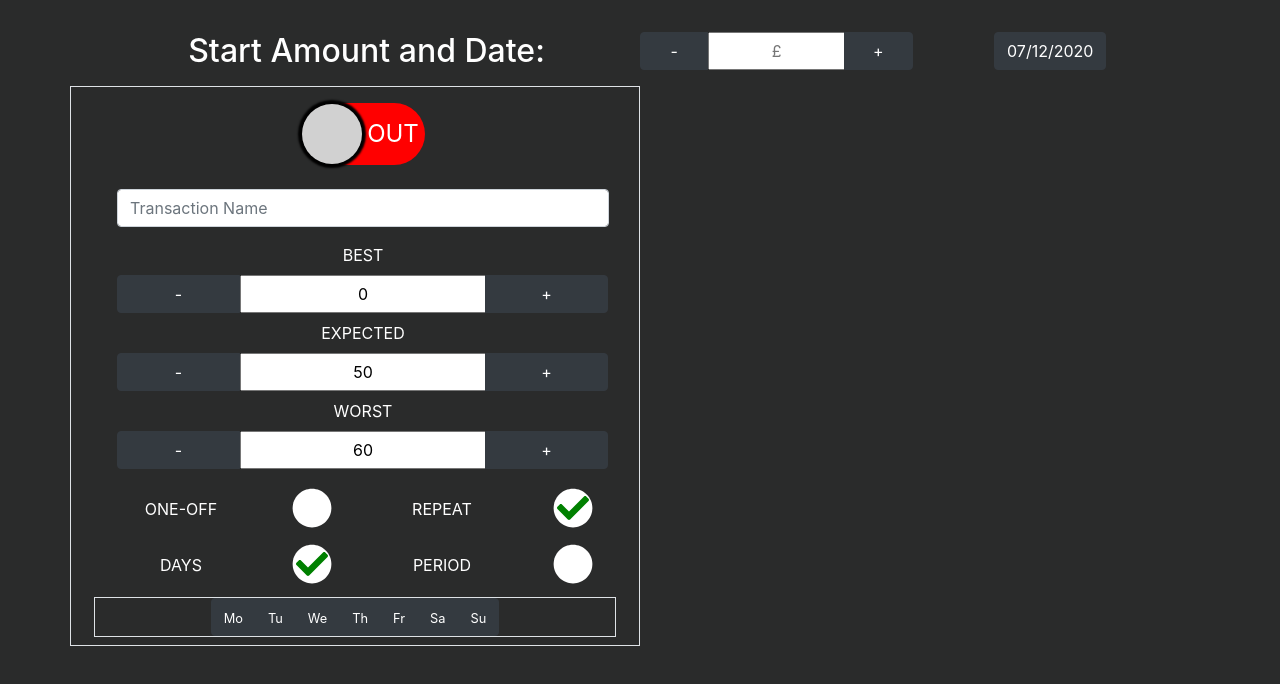
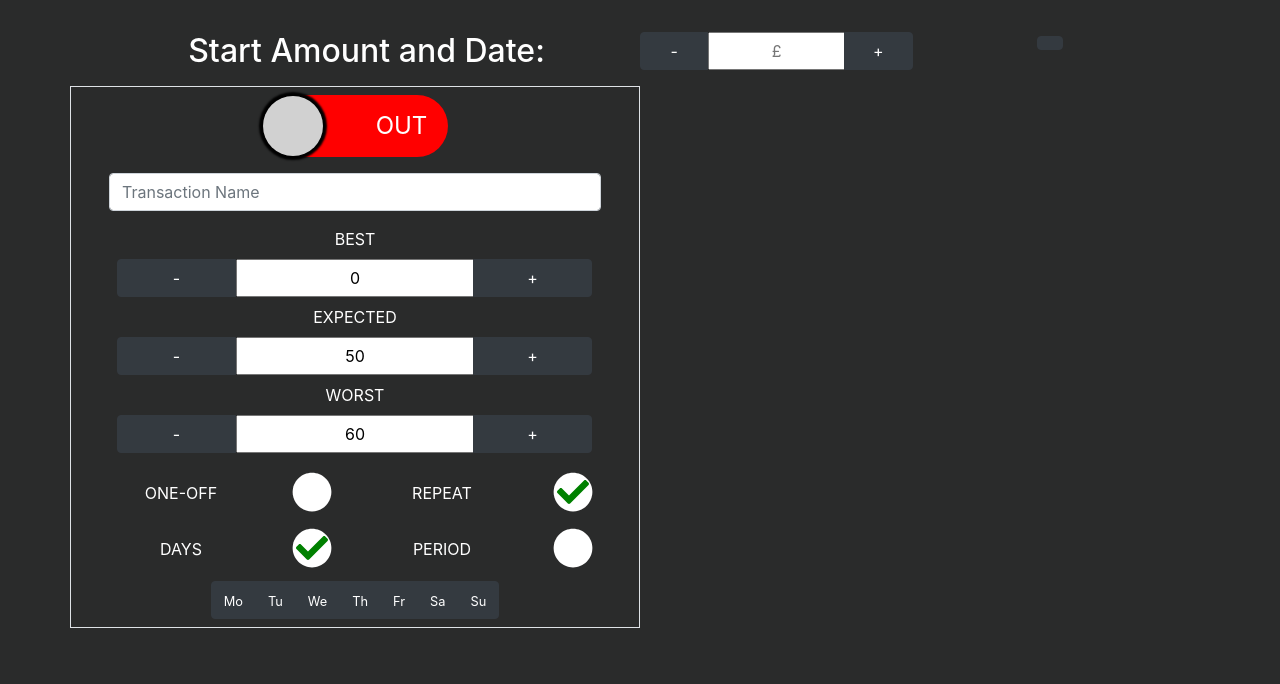
Before and after one commit to rorypearson26/cash-flow-forecaster, a React (Create React App) app in the folder front-end/: page / in a window 1280 px wide. Shown: the top 684 px of the page. Built offline with nearby package versions, Linux system fonts and the light colour scheme.

Commit message:
dates, days, values, name raised state

```diff
--- a/front-end/package.json
+++ b/front-end/package.json
@@ -11,6 +11,7 @@
     "@testing-library/react": "^11.1.0",
     "@testing-library/user-event": "^12.1.10",
     "bootstrap": "^4.5.3",
+    "joi-browser": "^13.4.0",
     "jquery": "^3.5.1",
     "jsdom": "^16.4.0",
     "react": "^17.0.0",
--- a/front-end/src/components/CustomDatePicker.jsx
+++ b/front-end/src/components/CustomDatePicker.jsx
@@ -2,20 +2,8 @@ import React, { Component } from "react";
 import DatePicker from "react-datepicker";
 
 class CustomDatePicker extends Component {
-  state = { startAmount: 0, startDate: "" };
-
-  componentDidMount() {
-    var startDate = new Date();
-    this.setState({ startDate });
-  }
-
-  setStartDate(date) {
-    const startDate = date;
-    this.setState({ startDate });
-  }
-
   render() {
-    const { startDate } = this.state;
+    const { name, date, onDateChange } = this.props;
     const CustomDateButton = ({ value, onClick }) => (
       <button
         type="button"
@@ -29,11 +17,11 @@ class CustomDatePicker extends Component {
     return (
       <div className="col-12">
         <DatePicker
-          value={startDate}
-          selected={startDate}
+          value={date}
+          selected={date}
           dateFormat="dd/MM/yyyy"
           customInput={<CustomDateButton />}
-          onChange={(date) => this.setStartDate(date)}
+          onChange={(date) => onDateChange({ date, name })}
         />
       </div>
     );
--- a/front-end/src/components/DaysOfWeek.jsx
+++ b/front-end/src/components/DaysOfWeek.jsx
@@ -1,26 +1,8 @@
 import React, { Component } from "react";
 
 class DaysOfWeek extends Component {
-  state = {
-    days: [
-      { id: 0, day: "Mo", active: false },
-      { id: 1, day: "Tu", active: false },
-      { id: 2, day: "We", active: false },
-      { id: 3, day: "Th", active: false },
-      { id: 4, day: "Fr", active: false },
-      { id: 5, day: "Sa", active: false },
-      { id: 6, day: "Su", active: false },
-    ],
-  };
-  onSelect = (day) => {
-    const days = [...this.state.days];
-    const index = days.indexOf(day);
-    days[index].active = days[index].active ? false : true;
-    this.setState({ days });
-  };
-
   getButtonClasses(day) {
-    const days = [...this.state.days];
+    const days = [...this.props.days];
     const index = days.indexOf(day);
     let classes = `btn btn-dark `;
     classes += days[index].active ? `active aria-pressed="true"` : ``;
@@ -28,7 +10,8 @@ class DaysOfWeek extends Component {
   }
 
   render() {
-    const days = [...this.state.days];
+    const days = [...this.props.days];
+    const { onClick } = this.props;
     return (
       <div className="btn-group" role="group">
         {days.map((day) => (
@@ -36,7 +19,7 @@ class DaysOfWeek extends Component {
             type="button"
             className={this.getButtonClasses(day)}
             key={day.id}
-            onClick={() => this.onSelect(day)}
+            onClick={() => onClick(day)}
           >
             <span style={{ fontSize: "0.8em" }}>{day.day}</span>
           </button>
--- a/front-end/src/components/IncrementerGroup.jsx
+++ b/front-end/src/components/IncrementerGroup.jsx
@@ -66,8 +66,9 @@ class IncrementerGroup extends Component {
       worst: income ? 0 : 2,
     };
     return (
-      <div>
-        <div className="col-12 m-2">
+      <div className="col-12">
+        <div className="row m-2">
+          <div className="col-12 ">
             <CurrencyIncrementer
               label="BEST"
               index={index.best}
@@ -76,7 +77,9 @@ class IncrementerGroup extends Component {
               onMouseUp={onMouseUp}
             />
           </div>
-        <div className="col-12 m-2">
+        </div>
+        <div className="row m-2">
+          <div className="col-12 ">
             <CurrencyIncrementer
               label="EXPECTED"
               index={index.expected}
@@ -85,7 +88,9 @@ class IncrementerGroup extends Component {
               onMouseUp={onMouseUp}
             />
           </div>
-        <div className="col-12 m-2">
+        </div>
+        <div className="row m-2">
+          <div className="col-12">
             <CurrencyIncrementer
               label="WORST"
               index={index.worst}
@@ -95,6 +100,7 @@ class IncrementerGroup extends Component {
             />
           </div>
         </div>
+      </div>
     );
   }
 }
--- a/front-end/src/components/RepeatInput.jsx
+++ b/front-end/src/components/RepeatInput.jsx
@@ -16,7 +16,15 @@ class RepeatInput extends Component {
   }
 
   render() {
-    const { status, onClick } = this.props;
+    const {
+      status,
+      days,
+      onClick,
+      onDaysSelect,
+      onDateChange,
+      name,
+      date,
+    } = this.props;
     const { repeatType, frequency } = this.state;
 
     return (
@@ -41,8 +49,8 @@ class RepeatInput extends Component {
         </div>
         {status ? (
           <div className="row">
-            <div className="col-12 border">
-              <DaysOfWeek />
+            <div className="col-12 ">
+              <DaysOfWeek days={days} onClick={onDaysSelect} />
             </div>
           </div>
         ) : (
@@ -79,7 +87,11 @@ class RepeatInput extends Component {
             </div>
             <div className="row">
               <div className="col-12">
-                <CustomDatePicker />
+                <CustomDatePicker
+                  name={name}
+                  date={date}
+                  onDateChange={onDateChange}
+                />
               </div>
             </div>
           </div>
--- a/front-end/src/components/StartAmount.jsx
+++ b/front-end/src/components/StartAmount.jsx
@@ -5,6 +5,7 @@ import CustomDatePicker from "./CustomDatePicker";
 
 class StartAmount extends Component {
   render() {
+    const { onMouseDown, onMouseUp, value } = this.props;
     return (
       <div className="col-12">
         <div className="row m-2">
@@ -12,7 +13,11 @@ class StartAmount extends Component {
             <h2>Start Amount and Date:</h2>
           </div>
           <div className="col-3 ">
-            <CurrencyIncrementer />
+            <CurrencyIncrementer
+              value={value}
+              onMouseDown={onMouseDown}
+              onMouseUp={onMouseUp}
+            />
           </div>
           <div className="col-3 " align="center">
             <CustomDatePicker />
--- a/front-end/src/components/TransactionForm.jsx
+++ b/front-end/src/components/TransactionForm.jsx
@@ -5,6 +5,7 @@ import CustomCheck from "./CustomCheck";
 import RepeatInput from "./RepeatInput";
 import CustomDatePicker from "./CustomDatePicker";
 import IncrementerGroup from "./IncrementerGroup";
+import Joi from "joi-browser";
 
 class TransactionForm extends Component {
   constructor() {
@@ -13,24 +14,68 @@ class TransactionForm extends Component {
     this.timer = null;
     this.state = {
       income: false,
-      label: "",
+      name: { data: "", error: "" },
       values: [0, 50, 60],
       repeat: true,
       repeatOnDays: true,
-      days: [],
-      repeatDate: "",
-      oneOffDate: "",
+      days: [
+        { id: 0, day: "Mo", active: false },
+        { id: 1, day: "Tu", active: false },
+        { id: 2, day: "We", active: false },
+        { id: 3, day: "Th", active: false },
+        { id: 4, day: "Fr", active: false },
+        { id: 5, day: "Sa", active: false },
+        { id: 6, day: "Su", active: false },
+      ],
+      repeatDate: new Date(),
+      oneOffDate: new Date(),
       repeatType: "",
       repeatFreqency: "",
       interval: interval,
       changeFactor: 1.4,
     };
   }
+
+  schema = {
+    name: Joi.string().min(3).max(30).required(),
+  };
+
   get startInterval() {
     return {
       interval: 500,
     };
   }
+
+  handleDateChange = ({ date, name }) => {
+    const startDate = date;
+    this.setState({ [name]: startDate });
+  };
+
+  handleDaysSelect = (day) => {
+    const days = [...this.state.days];
+    const index = days.indexOf(day);
+    days[index].active = days[index].active ? false : true;
+    this.setState({ days });
+  };
+
+  handleNameChange = ({ currentTarget: input }) => {
+    const { name } = this.state;
+    const errorMessage = this.validateProperty(input);
+    if (errorMessage) {
+      name.error = errorMessage;
+    } else {
+      delete name.error;
+      name.data = input.value;
+    }
+    this.setState({ name });
+  };
+
+  validateProperty = ({ name, value }) => {
+    const obj = { [name]: value };
+    const schema = { [name]: this.schema[name] };
+    const { error } = Joi.validate(obj, schema);
+    return error ? error.details[0].message : null;
+  };
 
   resetInterval = () => {
     this.setState(this.startInterval);
@@ -83,28 +128,35 @@ class TransactionForm extends Component {
   };
 
   render() {
-    const { repeat, repeatOnDays, income, values } = this.state;
+    const {
+      days,
+      oneOffDate,
+      repeatDate,
+      repeat,
+      repeatOnDays,
+      income,
+      values,
+    } = this.state;
+    const { data, error } = this.state.name;
     return (
       <div className="row m-2 noselect" align="center">
-        <div className="col-12 m-2">
         <TransactionSlider
           onChange={this.handleIncomeTypeChange}
           checked={income}
           diameter={60}
-            widthRatio={2}
+          widthRatio={3}
         />
-        </div>
-        <div className="col-12 m-2">
-          <TransactionName />
-        </div>
-        <div className="col-12">
+        <TransactionName
+          data={data}
+          error={error}
+          onChange={this.handleNameChange}
+        />
         <IncrementerGroup
           income={income}
           values={values}
           onMouseDown={this.onMouseDown}
           onMouseUp={this.stopTimer}
         />
-        </div>
         <div className="col-12">
           <div className="row mt-2">
             <div className="col-6">
@@ -130,9 +182,18 @@ class TransactionForm extends Component {
                 <RepeatInput
                   status={repeatOnDays}
                   onClick={this.repeatTypeClicked}
+                  onDaysSelect={this.handleDaysSelect}
+                  onDateChange={this.handleDateChange}
+                  days={days}
+                  name="repeatDate"
+                  date={repeatDate}
                 />
               ) : (
-                <CustomDatePicker />
+                <CustomDatePicker
+                  name="oneOffDate"
+                  date={oneOffDate}
+                  onDateChange={this.handleDateChange}
+                />
               )}
             </div>
           </div>
--- a/front-end/src/components/TransactionName.jsx
+++ b/front-end/src/components/TransactionName.jsx
@@ -1,17 +1,20 @@
 import React, { Component } from "react";
 
 class TransactionName extends Component {
-  state = {};
   render() {
+    const { data, error, onChange } = this.props;
     return (
-      <div className="row text-center">
-        <div className="col-12">
-          <input
-            type="text"
-            className="form-control"
-            placeholder="Transaction Name"
-          />
-        </div>
+      <div className="col-12 mt-2 mb-2">
+        <input
+          name="name"
+          type="text"
+          className="form-control"
+          placeholder="Transaction Name"
+          defaultValue={data}
+          onChange={(e) => onChange(e)}
+          autocomplete="off"
+        />
+        {error && <div className="alert alert-danger">{error}</div>}
       </div>
     );
   }
--- a/front-end/src/components/TransactionSlider.jsx
+++ b/front-end/src/components/TransactionSlider.jsx
@@ -27,6 +27,7 @@ class TransactionSlider extends Component {
     const { ...fontStyle } = this.getStyle();
     const handleColour = "#d1d1d1";
     return (
+      <div className="col-12">
         <label htmlFor="icon-switch">
           <Switch
             onChange={(e) => onChange(e)}
@@ -44,6 +45,7 @@ class TransactionSlider extends Component {
             checkedIcon={<div style={{ ...fontStyle }}>IN</div>}
           />
         </label>
+      </div>
     );
   }
 }
```
Also changed, not shown: 2 other files (tests, documents, lock files or other folders). Lines whose indentation alone changed are shown as unchanged.
